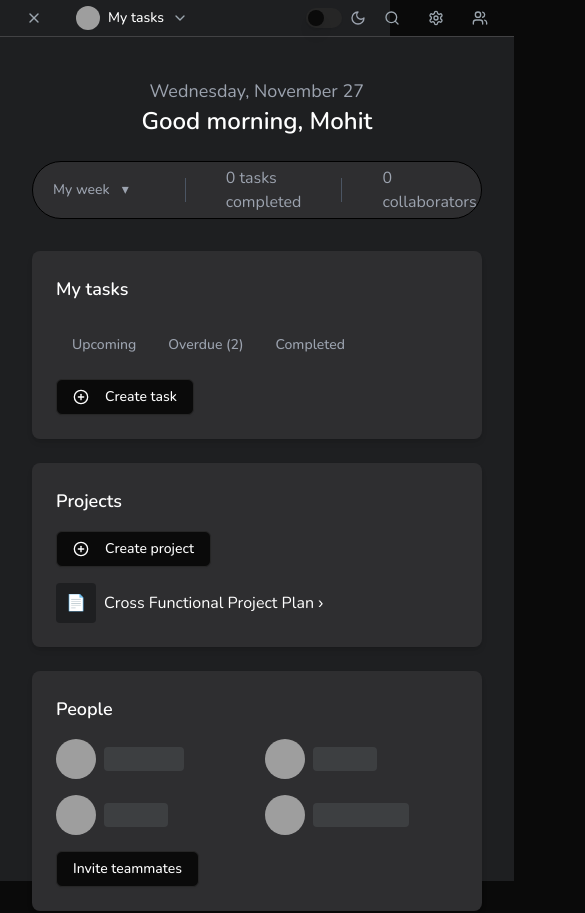
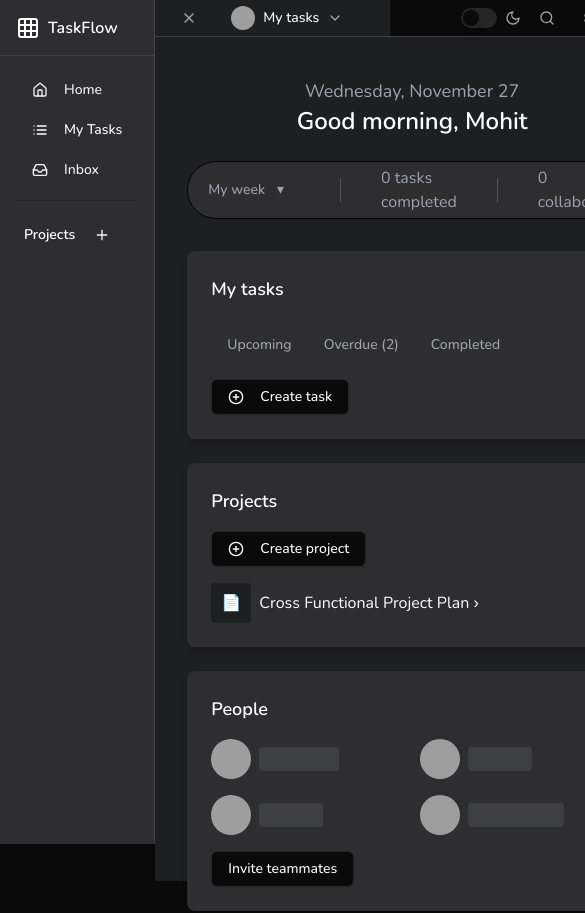
Before and after one commit to mohit-nagaraj/asanaclone, a Next.js app: page /home in a window 390 px wide. Shown: the top 913 px of the page, 585 px wide, since content can reach past the window. Built offline with nearby package versions, Linux system fonts and the light colour scheme; grey boxes are pictures that could not be loaded.

Commit message:
minimization done proper

```diff
--- a/src/app/home/page.tsx
+++ b/src/app/home/page.tsx
@@ -551,6 +551,8 @@ function DashboardContent() {
 
   const [isSidebarOpen, setIsSidebarOpen] = React.useState(true);
 
+  const [searchEnabled, setSearchEnabled] = React.useState(false);
+
   const toggleSidebar = () => setIsSidebarOpen((prev) => !prev);
 
   const [fields, setFields] = React.useState<FieldOption[]>([
@@ -615,11 +617,12 @@ function DashboardContent() {
       }`}
     >
       <div
-        className={`hidden w-64 border-r ${
+        className={`
+          ${isSidebarOpen ? "block" : "hidden"} w-64 border-r ${
           theme === "light"
             ? "border-gray-200 bg-gray-100"
             : "border-[#424244] bg-[#2e2e30]"
-        } lg:block`}
+        }`}
       >
         <div className="flex h-14 items-center border-b border-[#424244] px-4">
           <Link
@@ -821,6 +824,7 @@ function DashboardContent() {
               variant="ghost"
               size="icon"
               className={theme === "light" ? "text-gray-500" : "text-[#9CA6AF]"}
+              onClick={() => setSearchEnabled((prev) => !prev)}
             >
               <Search className="h-4 w-4" />
             </Button>
```
